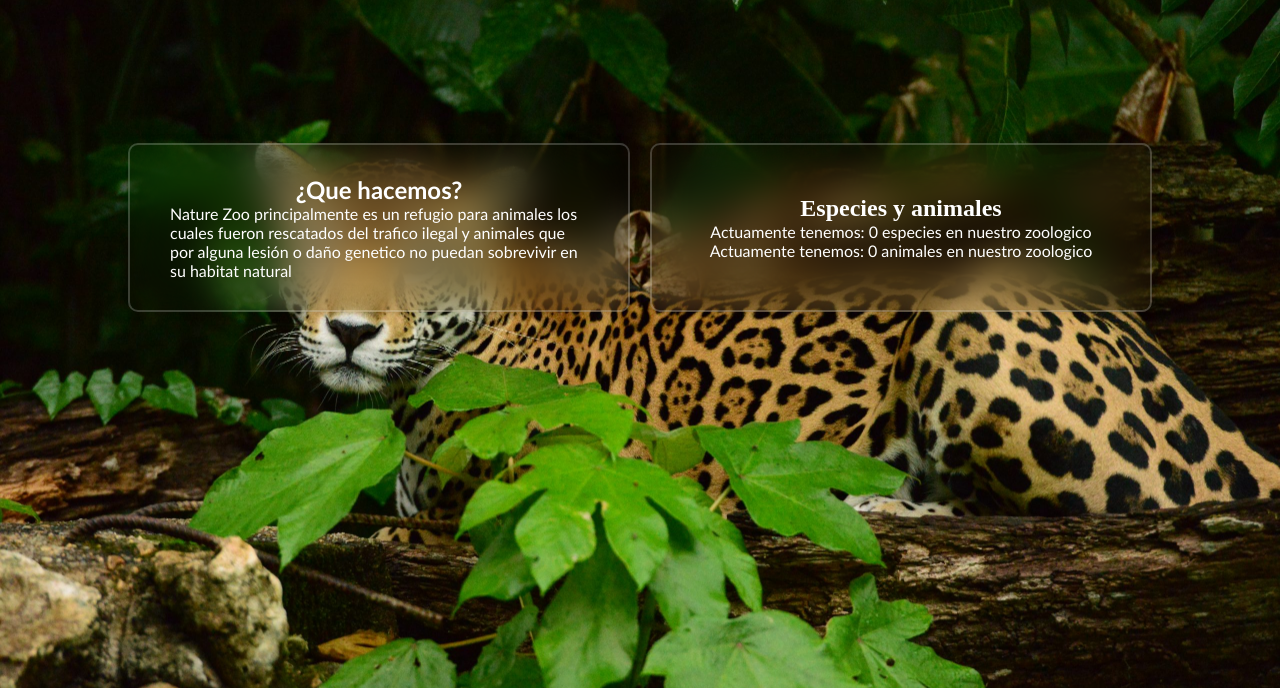
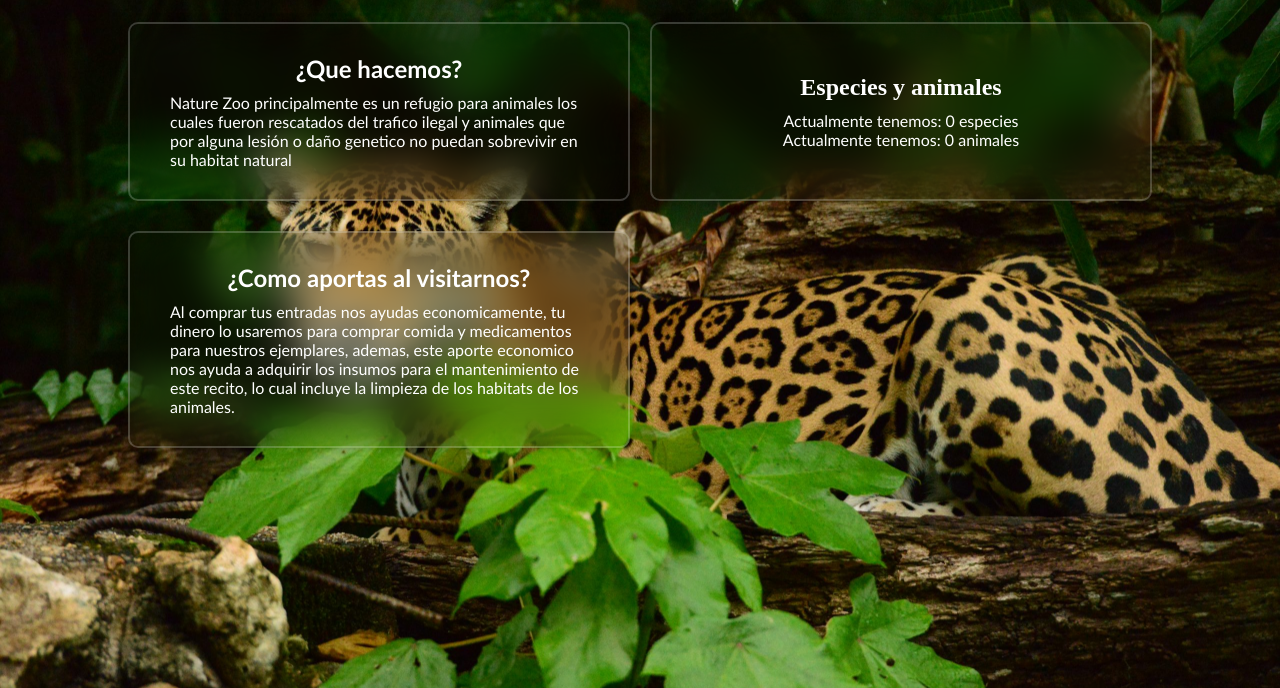
Before and after one commit to Luis-Pizano/NATURE-ZOO, a Django app: page / in a window 1280 px wide. Shown: the part 48-736 px from the top of the page. Run offline with Django 5.2, Linux system fonts and the light colour scheme.

Commit message:
se añade razon para visitar el recinto

```diff
--- a/static/home.css
+++ b/static/home.css
@@ -43,6 +43,10 @@ html, body {
     padding: 30px 40px;
 }
 
+.informacion, .especies_animales, h2{
+    margin-bottom: 10px;
+}
+
 .informacion, .especies_animales p{
     font-family: 'Calibri'; /* Letra Calibri para etiqueta p */
 }
@@ -50,7 +54,7 @@ html, body {
 @media screen and (max-width:768px){
     .contenido{
         display: grid;
-        grid-template-columns: 1f;
+        grid-template-columns: 1fr;
     }
 
 }
--- a/templates/home.html
+++ b/templates/home.html
@@ -12,8 +12,13 @@
 
         <div class="especies_animales">
             <h2>Especies y animales</h2>
-            <p>Actuamente tenemos: 0 especies en nuestro zoologico </p>
-            <p>Actuamente tenemos: 0 animales en nuestro zoologico </p>
+            <p>Actualmente tenemos: 0 especies </p>
+            <p>Actualmente tenemos: 0 animales </p>
+        </div>
+
+        <div class="informacion">
+            <h2>¿Como aportas al visitarnos?</h2>
+            <p>Al comprar tus entradas nos ayudas economicamente, tu dinero lo usaremos para comprar comida y medicamentos para nuestros ejemplares, ademas, este aporte economico nos ayuda a adquirir los insumos para el mantenimiento de este recito, lo cual incluye la limpieza de los habitats de los animales. </p>
         </div>
     </div>
 </div>
```
